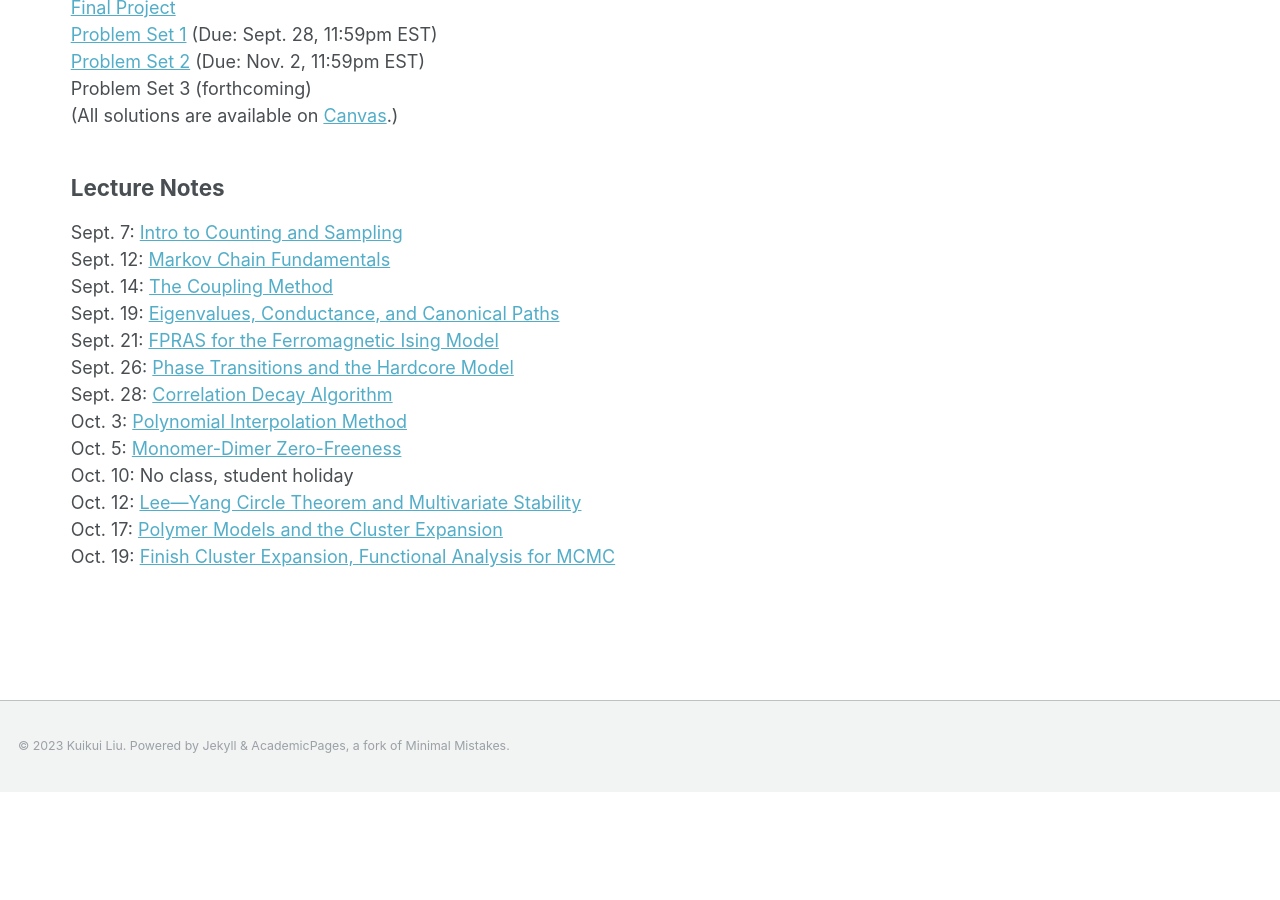
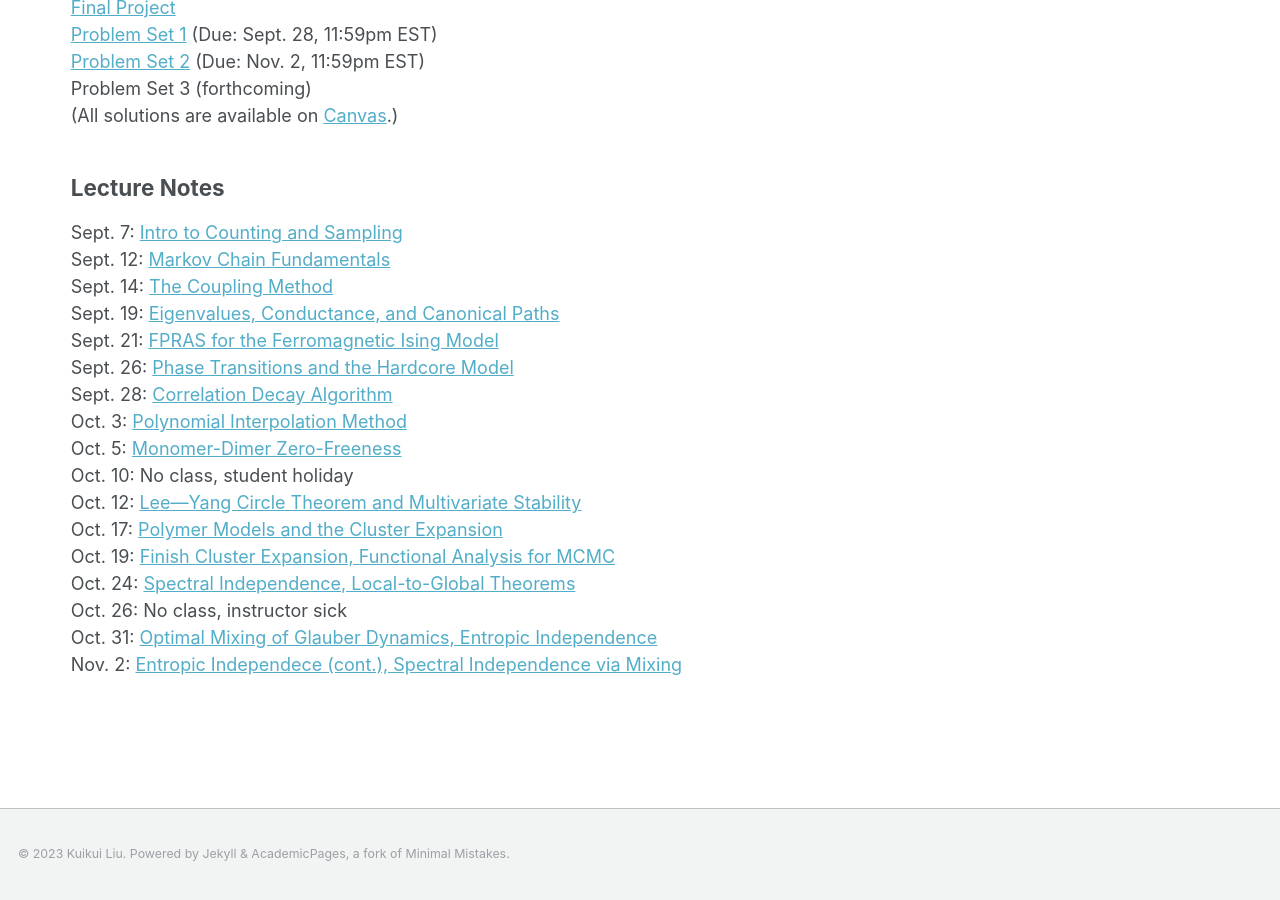
Before and after one commit to kuikuiliu/kuikuiliu.github.io, a Jekyll site: the page built from _teaching/fall2023-counting-sampling.md, in a window 1280 px wide and 900 px high, scrolled down 1115 px. Built offline with Jekyll 4.4.1, drawn with Linux system fonts in a browser that asks for light colours; before the commit the page ends 1907 px from its top, so only the background shows below that.

Commit message:
add lec 13

```diff
--- a/_teaching/fall2023-counting-sampling.md
+++ b/_teaching/fall2023-counting-sampling.md
@@ -59,3 +59,7 @@ Oct. 10: No class, student holiday <br />
 Oct. 12: [Lee&mdash;Yang Circle Theorem and Multivariate Stability](/files/au2023/6S891-lec10.pdf) <br />
 Oct. 17: [Polymer Models and the Cluster Expansion](/files/au2023/6S891-lec11.pdf) <br />
 Oct. 19: [Finish Cluster Expansion, Functional Analysis for MCMC](/files/au2023/6S891-lec12.pdf) <br />
+Oct. 24: [Spectral Independence, Local-to-Global Theorems](/files/au2023/6S891-lec13.pdf) <br />
+Oct. 26: No class, instructor sick <br />
+Oct. 31: [Optimal Mixing of Glauber Dynamics, Entropic Independence](/files/au2023/6S891-lec14.pdf) <br />
+Nov. 2: [Entropic Independece (cont.), Spectral Independence via Mixing](/files/au2023/6S891-lec15.pdf) <br />
```
Also changed, not shown: 6 other files.
